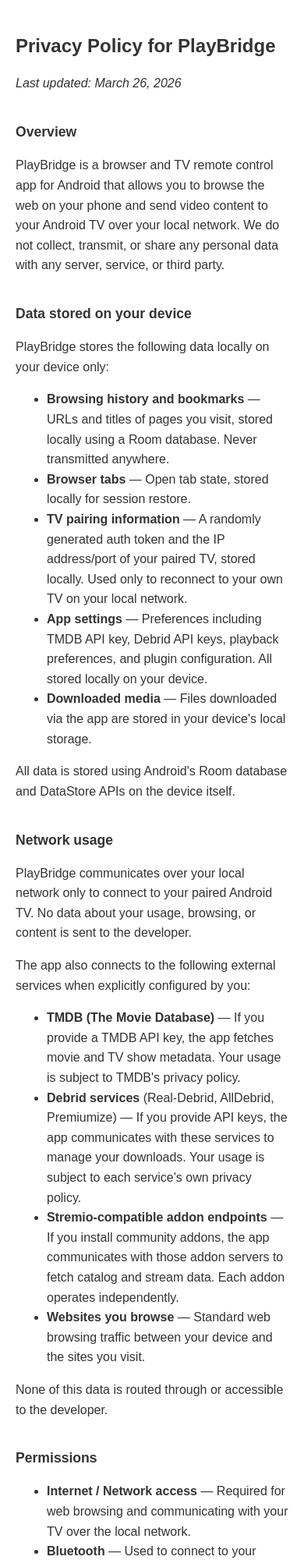
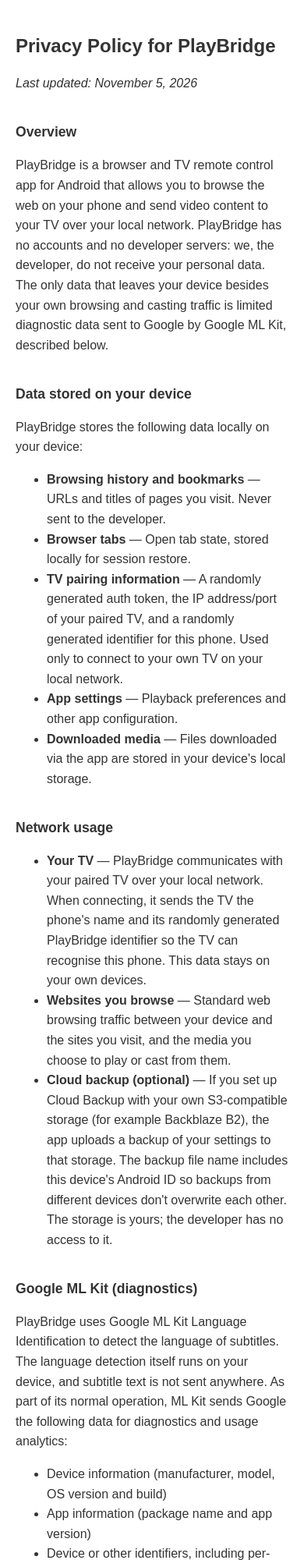
Before and after one commit to playbridgeapp/playbridge-privacy, a plain HTML site: page phone.html in a window 390 px wide. Shown: the top 2000 px of the page at 78% size. Drawn offline with Linux system fonts and the light colour scheme.

Commit message:
docs: disclose ML Kit diagnostics in the phone privacy policy (#1)
Play's Data safety review found device identifiers sent off the device by
Google ML Kit (subtitle language detection). Describe that data, the
phone identifier sent to the user's own TV and the optional S3 backup,
and drop the retired TMDB, Debrid and addon sections.

Co-authored-by: Atul Mehla <atulmehlasmart@gmail.com>

```diff
--- a/phone.html
+++ b/phone.html
@@ -12,52 +12,61 @@
   </head>
   <body>
     <h1>Privacy Policy for PlayBridge</h1>
-    <p><em>Last updated: March 26, 2026</em></p>
+    <p><em>Last updated: November 5, 2026</em></p>
 
     <h2>Overview</h2>
-    <p>PlayBridge is a browser and TV remote control app for Android that allows you to browse the web on your phone and send video content to your Android TV
-   over your local network. We do not collect, transmit, or share any personal data with any server, service, or third party.</p>
+    <p>PlayBridge is a browser and TV remote control app for Android that allows you to browse the web on your phone and send video content to your TV
+   over your local network. PlayBridge has no accounts and no developer servers: we, the developer, do not receive your personal data. The only data
+   that leaves your device besides your own browsing and casting traffic is limited diagnostic data sent to Google by Google ML Kit, described below.</p>
 
     <h2>Data stored on your device</h2>
-    <p>PlayBridge stores the following data locally on your device only:</p>
+    <p>PlayBridge stores the following data locally on your device:</p>
     <ul>
-      <li><strong>Browsing history and bookmarks</strong> — URLs and titles of pages you visit, stored locally using a Room database. Never transmitted
-  anywhere.</li>
+      <li><strong>Browsing history and bookmarks</strong> — URLs and titles of pages you visit. Never sent to the developer.</li>
       <li><strong>Browser tabs</strong> — Open tab state, stored locally for session restore.</li>
-      <li><strong>TV pairing information</strong> — A randomly generated auth token and the IP address/port of your paired TV, stored locally. Used only to
-  reconnect to your own TV on your local network.</li>
-      <li><strong>App settings</strong> — Preferences including TMDB API key, Debrid API keys, playback preferences, and plugin configuration. All stored
-  locally on your device.</li>
+      <li><strong>TV pairing information</strong> — A randomly generated auth token, the IP address/port of your paired TV, and a randomly generated
+  identifier for this phone. Used only to connect to your own TV on your local network.</li>
+      <li><strong>App settings</strong> — Playback preferences and other app configuration.</li>
       <li><strong>Downloaded media</strong> — Files downloaded via the app are stored in your device's local storage.</li>
     </ul>
-    <p>All data is stored using Android's Room database and DataStore APIs on the device itself.</p>
 
     <h2>Network usage</h2>
-    <p>PlayBridge communicates over your local network only to connect to your paired Android TV. No data about your usage, browsing, or content is sent to
-  the developer.</p>
-    <p>The app also connects to the following external services when explicitly configured by you:</p>
     <ul>
-      <li><strong>TMDB (The Movie Database)</strong> — If you provide a TMDB API key, the app fetches movie and TV show metadata. Your usage is subject to
-  TMDB's privacy policy.</li>
-      <li><strong>Debrid services</strong> (Real-Debrid, AllDebrid, Premiumize) — If you provide API keys, the app communicates with these services to manage
-  your downloads. Your usage is subject to each service's own privacy policy.</li>
-      <li><strong>Stremio-compatible addon endpoints</strong> — If you install community addons, the app communicates with those addon servers to fetch
-  catalog and stream data. Each addon operates independently.</li>
-      <li><strong>Websites you browse</strong> — Standard web browsing traffic between your device and the sites you visit.</li>
+      <li><strong>Your TV</strong> — PlayBridge communicates with your paired TV over your local network. When connecting, it sends the TV the phone's
+  name and its randomly generated PlayBridge identifier so the TV can recognise this phone. This data stays on your own devices.</li>
+      <li><strong>Websites you browse</strong> — Standard web browsing traffic between your device and the sites you visit, and the media you choose to
+  play or cast from them.</li>
+      <li><strong>Cloud backup (optional)</strong> — If you set up Cloud Backup with your own S3-compatible storage (for example Backblaze B2), the app
+  uploads a backup of your settings to that storage. The backup file name includes this device's Android ID so backups from different devices don't
+  overwrite each other. The storage is yours; the developer has no access to it.</li>
     </ul>
-    <p>None of this data is routed through or accessible to the developer.</p>
+
+    <h2>Google ML Kit (diagnostics)</h2>
+    <p>PlayBridge uses Google ML Kit Language Identification to detect the language of subtitles. The language detection itself runs on your device, and
+  subtitle text is not sent anywhere. As part of its normal operation, ML Kit sends Google the following data for diagnostics and usage analytics:</p>
+    <ul>
+      <li>Device information (manufacturer, model, OS version and build)</li>
+      <li>App information (package name and app version)</li>
+      <li>Device or other identifiers, including per-installation identifiers</li>
+      <li>Performance metrics, API configuration, error codes and the languages identified</li>
+    </ul>
+    <p>This data is sent over HTTPS, is used by Google only for diagnostics and analytics, and is not shared by PlayBridge with any other company. It is
+  not sent to the developer. See Google's <a href="https://developers.google.com/ml-kit/android-data-disclosure">ML Kit data disclosure</a> and the
+  <a href="https://policies.google.com/privacy">Google Privacy Policy</a>.</p>
 
     <h2>Permissions</h2>
     <ul>
       <li><strong>Internet / Network access</strong> — Required for web browsing and communicating with your TV over the local network.</li>
-      <li><strong>Bluetooth</strong> — Used to connect to your Android TV as a Bluetooth remote control.</li>
       <li><strong>Wi-Fi Multicast</strong> — Used for local network discovery (mDNS) to auto-detect your TV.</li>
-      <li><strong>Foreground service</strong> — Keeps media downloads running while the app is in the background.</li>
+      <li><strong>Photos, videos and audio</strong> — Used only to list media on your phone that you choose to cast or play.</li>
+      <li><strong>Microphone</strong> — Used only to include audio while you mirror your screen to the TV, if you allow it.</li>
+      <li><strong>Notifications and foreground services</strong> — Show playback, casting and download controls and keep them running in the
+  background.</li>
     </ul>
 
     <h2>Third-party services</h2>
-    <p>PlayBridge uses GeckoView (Mozilla's browser engine) to render web pages. GeckoView's own privacy policy applies to its operation. PlayBridge does not
-  use any analytics, advertising, or crash reporting SDKs.</p>
+    <p>PlayBridge uses GeckoView (Mozilla's browser engine) to render web pages; GeckoView's own privacy policy applies to its operation. PlayBridge uses
+  Google ML Kit as described above. PlayBridge does not use any advertising or crash reporting SDKs and does not sell your data.</p>
 
     <h2>Children's privacy</h2>
     <p>PlayBridge does not knowingly collect any information from children.</p>
```
